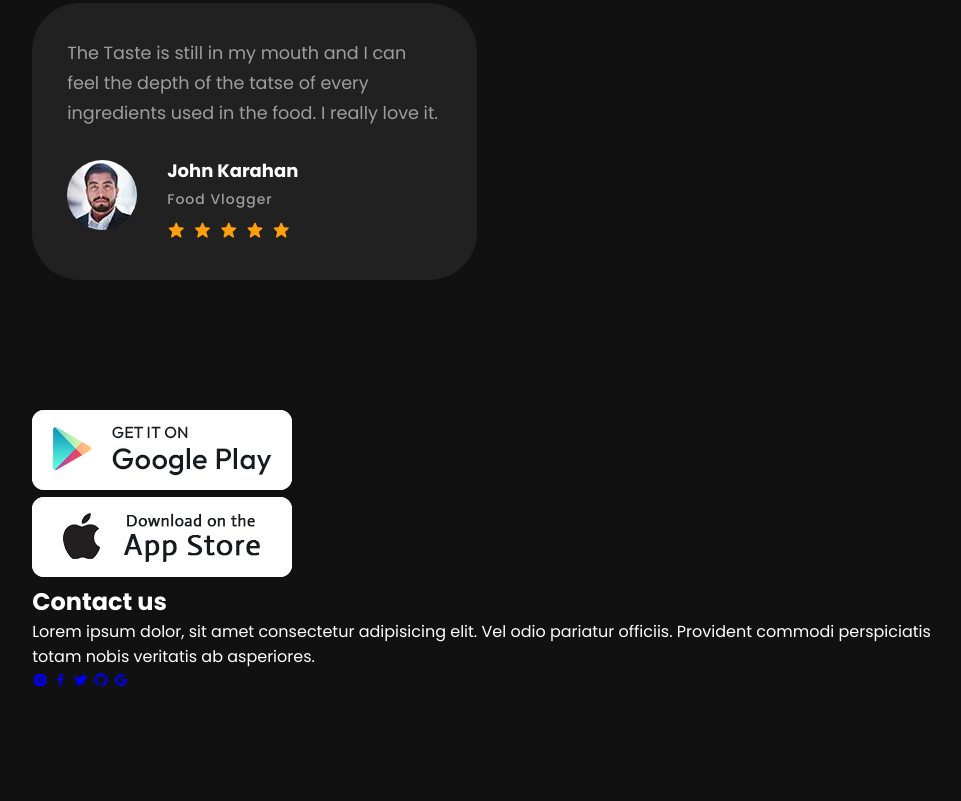
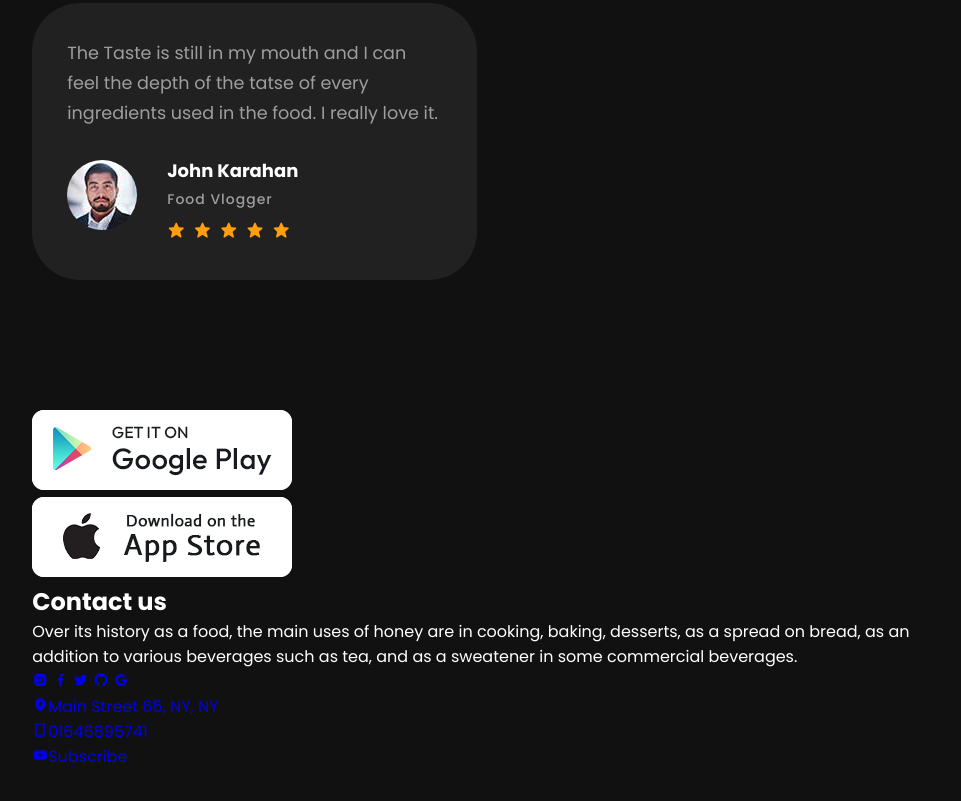
Before and after one commit to sandile05/honey-shop, a plain HTML site: page index.html in a window 1280 px wide. Shown: the part 4245-5046 px from the top of the page, without its empty margins (147-1108 px from the left). Before the commit the page ends 4999 px from the top, so only its background shows below. Drawn offline with nearby package versions, Linux system fonts and the light colour scheme; a script that the page names is missing.

Commit message:
added details icons

```diff
--- a/index.html
+++ b/index.html
@@ -239,7 +239,7 @@
             </div>
             <div class="contact-text">
                 <h2>Contact us</h2>
-                <p>Lorem ipsum dolor, sit amet consectetur adipisicing elit. Vel odio pariatur officiis. Provident commodi perspiciatis totam nobis veritatis ab asperiores.</p>
+                <p>Over its history as a food, the main uses of honey are in cooking, baking, desserts, as a spread on bread, as an addition to various beverages such as tea, and as a sweatener in some commercial beverages.</p>
                 <div class="social">
                     <a href="#" class="clr"><i class="bx bxl-instagram-alt"></i></a>
                     <a href="#"><i class="bx bxl-facebook" ></i></a>
@@ -248,6 +248,19 @@
                     <a href="#"><i class="bx bxl-google"> </i></a>
                 </div>
             </div>
+            <div class="details">
+                <div class="main-d">
+                    <a href="#"><i class="bx bxs-location-plus"></i>Main Street 65, NY, NY</a>
+                </div>
+
+                <div class="main-d">
+                    <a href="#"><i class="bx bx-mobile-alt"></i>01646895741</div></a>
+                </div>
+
+                <div class="main-d">
+                    <a href="#"><i class="bx bxl-youtube"></i>Subscribe</a>
+                </div>
+            </div>
         </div>
     </section>
 
```
